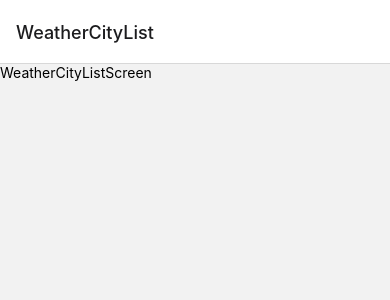
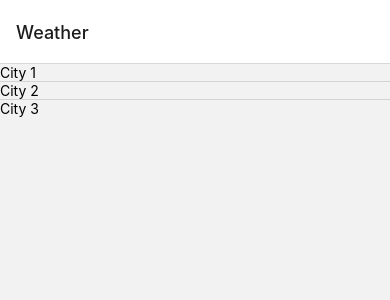
Before and after one commit to callstack-internal/onboarding-fabio, a React Native app: screen /WeatherCityList in a window 390 px wide. Shown: the top 300 px of the page. Built offline with nearby package versions, Linux system fonts and the light colour scheme.

Commit message:
Implement a basic list screen with some items

```diff
--- a/index.js
+++ b/index.js
@@ -3,7 +3,7 @@
  */
 
 import {AppRegistry} from 'react-native';
-import App from './App';
+import App from './src/App';
 import {name as appName} from './app.json';
 
 AppRegistry.registerComponent(appName, () => App);
--- a/App.tsx
+++ b/src/App.tsx
@@ -1,6 +1,6 @@
 import {NavigationContainer} from '@react-navigation/native';
 import React from 'react';
-import RootStackNavigator from './src/navigation/navigators/RootStackNavigator';
+import RootStackNavigator from './navigation/navigators/RootStackNavigator';
 
 const App = () => {
   return (
--- /dev/null
+++ b/src/components/ListSeparator.tsx
@@ -0,0 +1,16 @@
+import React from 'react';
+import {StyleSheet, View} from 'react-native';
+import Colors from '../styles/Colors';
+
+const ListSeparator = () => {
+  return <View style={styles.rootContainer} />;
+};
+
+const styles = StyleSheet.create({
+  rootContainer: {
+    backgroundColor: Colors.lightGray,
+    height: 1,
+  },
+});
+
+export default ListSeparator;
--- /dev/null
+++ b/src/data/model/city/CityModel.ts
@@ -0,0 +1,12 @@
+// TODO: Implement DTO when implementing API.
+export interface CityDTO {}
+
+export interface CityModel {
+  id: string;
+  name: string;
+  weather: string;
+  temperature: number;
+}
+
+// TODO: Implement mapper when implementing API.
+export const CityModelMapper = {};
--- /dev/null
+++ b/src/features/weather/city-list/WeatherCityListItem.tsx
@@ -0,0 +1,20 @@
+import React from 'react';
+import {StyleSheet, Text, View} from 'react-native';
+import {CityModel} from '../../../data/model/city/CityModel';
+
+type Props = {
+  item: CityModel;
+  onPress?: (item: CityModel) => void;
+};
+
+const WeatherCityListItem = ({item, onPress}: Props) => {
+  return (
+    <View>
+      <Text>{item.name}</Text>
+    </View>
+  );
+};
+
+const styles = StyleSheet.create({});
+
+export default WeatherCityListItem;
--- a/src/features/weather/city-list/WeatherCityListScreen.tsx
+++ b/src/features/weather/city-list/WeatherCityListScreen.tsx
@@ -1,18 +1,60 @@
 import {NativeStackScreenProps} from '@react-navigation/native-stack';
 import React from 'react';
-import {StyleSheet, Text, View} from 'react-native';
+import {FlatList, ListRenderItemInfo, StyleSheet} from 'react-native';
+import {SafeAreaView} from 'react-native-safe-area-context';
+import ListSeparator from '../../../components/ListSeparator';
+import {CityModel} from '../../../data/model/city/CityModel';
 import {RootStackParamList} from '../../../navigation/types/RootStackNavigationTypes';
+import WeatherCityListItem from './WeatherCityListItem';
 
 type Props = NativeStackScreenProps<RootStackParamList, 'WeatherCityList'>;
 
 const WeatherCityListScreen = () => {
+  const listData: CityModel[] = [
+    {
+      id: 'city1',
+      name: 'City 1',
+      weather: '',
+      temperature: 40,
+    },
+    {
+      id: 'city2',
+      name: 'City 2',
+      weather: '',
+      temperature: 50,
+    },
+    {
+      id: 'city3',
+      name: 'City 3',
+      weather: '',
+      temperature: 60,
+    },
+  ];
+
+  const listKeyExtractor = (item: CityModel, _index: number) => item.id;
+
+  const renderListItem = ({item}: ListRenderItemInfo<CityModel>) => {
+    return <WeatherCityListItem item={item} />;
+  };
+
+  const renderListSeparator = () => <ListSeparator />;
+
   return (
-    <View>
-      <Text>WeatherCityListScreen</Text>
-    </View>
+    <FlatList
+      style={styles.rootContainer}
+      data={listData}
+      keyExtractor={listKeyExtractor}
+      renderItem={renderListItem}
+      ItemSeparatorComponent={renderListSeparator}
+      ListFooterComponent={<SafeAreaView edges={['bottom']} />}
+    />
   );
 };
 
-const styles = StyleSheet.create({});
+const styles = StyleSheet.create({
+  rootContainer: {
+    flex: 1,
+  },
+});
 
 export default WeatherCityListScreen;
--- a/src/navigation/navigators/RootStackNavigator.tsx
+++ b/src/navigation/navigators/RootStackNavigator.tsx
@@ -10,6 +10,7 @@ const RootStackNavigator = () => {
     <RootStack.Navigator initialRouteName={'WeatherCityList'}>
       <RootStack.Screen
         name={'WeatherCityList'}
+        options={{headerTitle: 'Weather'}}
         component={WeatherCityListScreen}
       />
     </RootStack.Navigator>
--- /dev/null
+++ b/src/styles/Colors.ts
@@ -0,0 +1,9 @@
+const Colors = {
+  transparent: '#00000000',
+  black: '#000000',
+  white: '#FFFFFF',
+  gray: '#808080',
+  lightGray: '#D3D3D3',
+};
+
+export default Colors;
```
Also changed, not shown: 1 other file (tests, documents, lock files or other folders).
